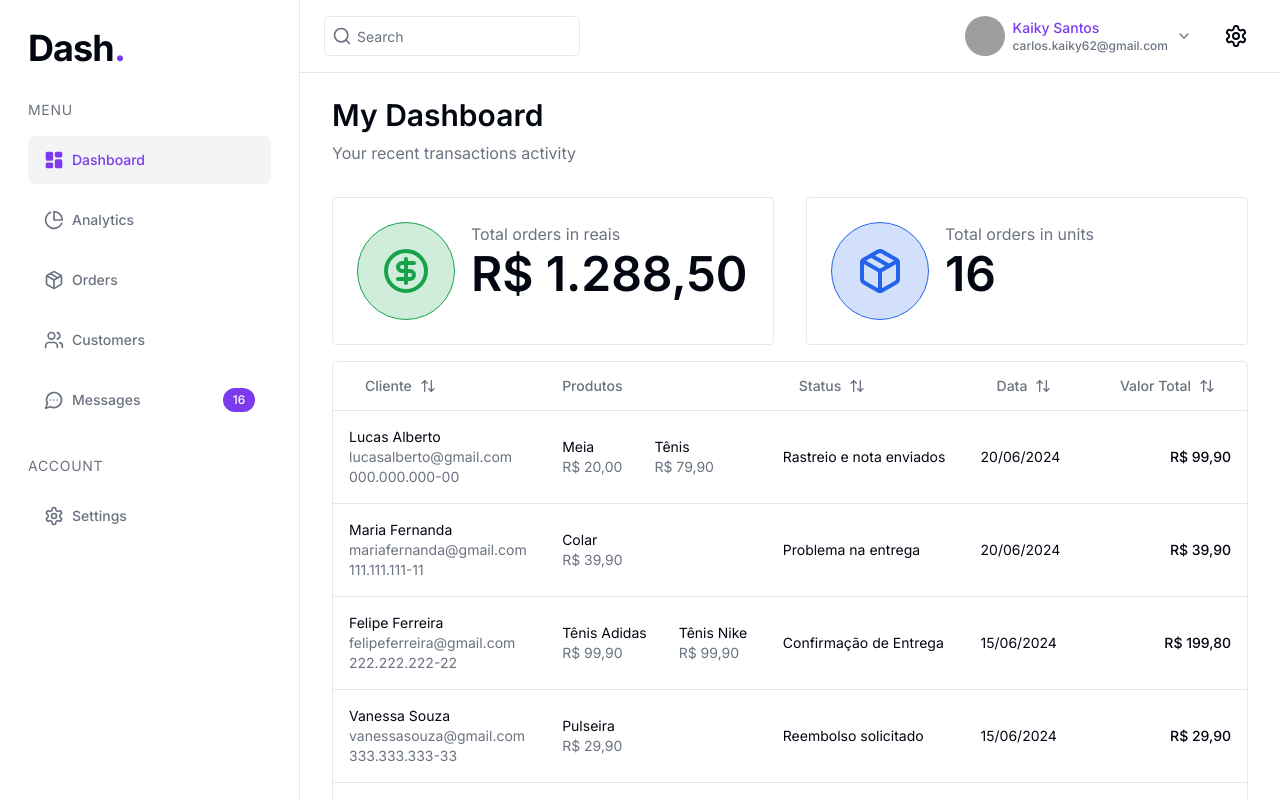
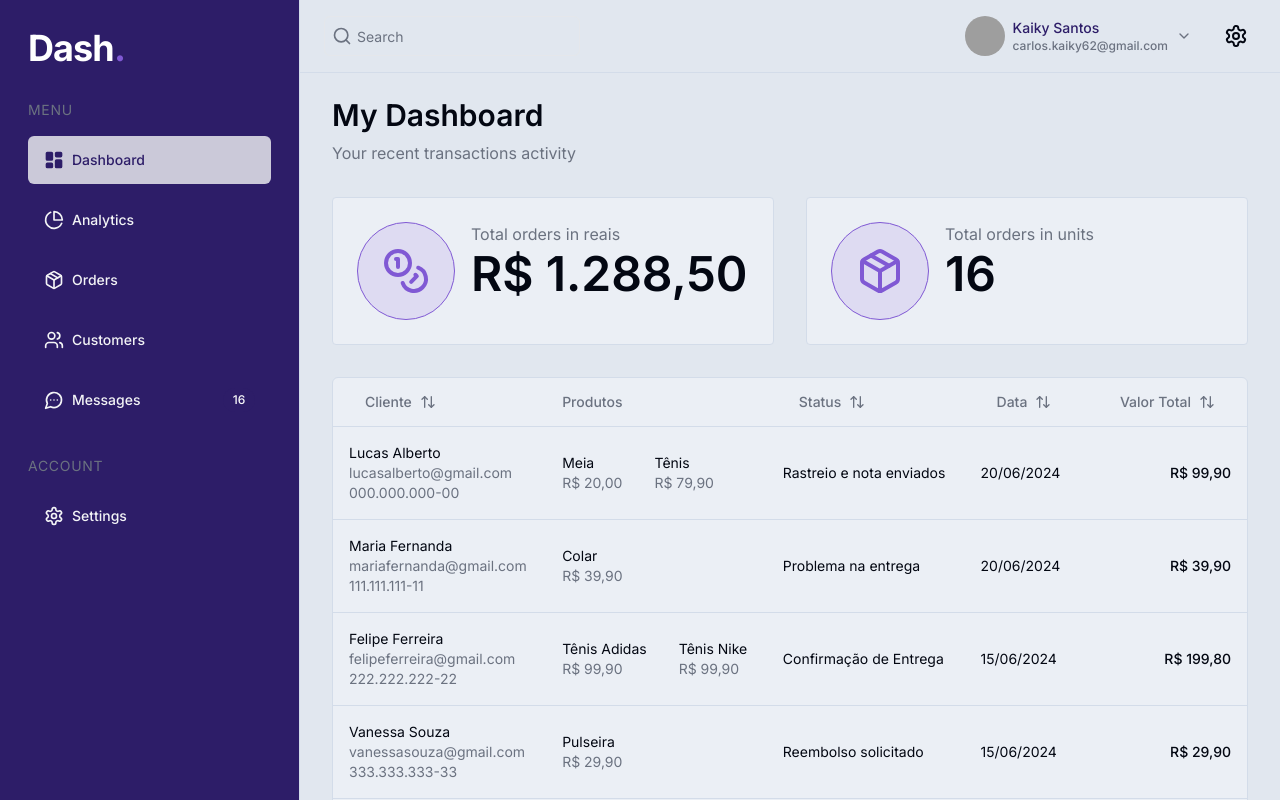
Before and after one commit to KaikySantos/dash, a Next.js app: page /en in a window 1280 px wide. Shown: the top 800 px of the page. Built offline with nearby package versions, Linux system fonts and the light colour scheme; grey boxes are pictures that could not be loaded.

Commit message:
change colors

```diff
--- a/app/[locale]/globals.css
+++ b/app/[locale]/globals.css
@@ -11,15 +11,15 @@
 
 @layer base {
   :root {
-    --background: 0 0% 100%;
+    --background: 214, 32%, 91%;
     --foreground: 224 71.4% 4.1%;
-    --card: 0 0% 100%;
+    --card: 214, 32%, 94%;
     --card-foreground: 224 71.4% 4.1%;
     --popover: 0 0% 100%;
     --popover-foreground: 224 71.4% 4.1%;
-    --primary: 262.1 83.3% 57.8%;
+    --primary: 253, 57%, 26%;
     --primary-foreground: 210 20% 98%;
-    --secondary: 220 14.3% 95.9%;
+    --secondary: 259, 59%, 59%;
     --secondary-foreground: 220.9 39.3% 11%;
     --muted: 220 14.3% 95.9%;
     --muted-foreground: 220 8.9% 46.1%;
@@ -27,9 +27,9 @@
     --accent-foreground: 220.9 39.3% 11%;
     --destructive: 0 84.2% 60.2%;
     --destructive-foreground: 210 20% 98%;
-    --border: 220 13% 91%;
+    --border: 214, 34%, 87%;
     --input: 220 13% 91%;
-    --ring: 262.1 83.3% 57.8%;
+    --ring: 253, 57%, 26%;
     --radius: 0.5rem;
   }
 
--- a/app/[locale]/page.tsx
+++ b/app/[locale]/page.tsx
@@ -30,7 +30,7 @@ export default async function Home() {
         {t("Dashboard.Subtitle")}
       </p>
 
-      <div className="flex flex-col xl:flex-row gap-8 mt-8 mb-4">
+      <div className="flex flex-col xl:flex-row gap-8 mt-8 mb-8">
         <DashboardCard
           label={t("Dashboard.CardMoney.Label")}
           type="money"
--- a/components/dashboard-card.tsx
+++ b/components/dashboard-card.tsx
@@ -1,4 +1,4 @@
-import { CircleDollarSign, Package } from "lucide-react";
+import { CircleDollarSign, Coins, Package } from "lucide-react";
 import { Badge } from "./ui/badge";
 
 interface DashboardCardProps {
@@ -11,12 +11,12 @@ export function DashboardCard({ label, type, value }: DashboardCardProps) {
   return (
     <div className="w-full rounded border p-6 flex gap-4 bg-card">
       {type === "money" ? (
-        <div className="bg-green-600/20 w-min h-min p-6 rounded-full border border-green-600">
-          <CircleDollarSign className="w-12 h-12 text-green-600" />
+        <div className="bg-violet-700/10 w-min h-min p-6 rounded-full border border-secondary">
+          <Coins className="w-12 h-12 text-secondary" />
         </div>
       ) : (
-        <div className="bg-blue-600/20 w-min h-min p-6 rounded-full border border-blue-600">
-          <Package className="w-12 h-12 text-blue-600" />
+        <div className="bg-violet-700/10 w-min h-min p-6 rounded-full border border-secondary">
+          <Package className="w-12 h-12 text-secondary" />
         </div>
       )}
 
--- a/components/nav-item.tsx
+++ b/components/nav-item.tsx
@@ -20,8 +20,8 @@ export const NavItem = ({
   return (
     <Button
       className={cn(
-        "bg-transparent h-12 flex items-center text-muted-foreground justify-start gap-2 px-4 py-3 cursor-pointer rounded-md hover:bg-accent/80",
-        selected && "bg-accent text-primary font-medium cursor-default"
+        "bg-transparent h-12 flex items-center text-muted justify-start gap-2 px-4 py-3 cursor-pointer rounded-md hover:bg-accent/10",
+        selected && "bg-accent/80 text-primary font-medium cursor-default hover:bg-accent/80"
       )}
       {...props}
     >
--- a/components/navigation.tsx
+++ b/components/navigation.tsx
@@ -68,15 +68,15 @@ export function Navigation() {
       <aside
         ref={sidebarRef}
         className={cn(
-          "h-full min-h-lvh border-r bg-background overflow-y-auto fixed flex w-[300px] flex-col justify-between z-[99999]",
+          "h-full min-h-lvh border-r bg-primary overflow-y-auto fixed flex w-[300px] flex-col justify-between z-[99999]",
           isResetting && "transition-all ease-in-out duration-300",
           isMobile && "w-0"
         )}
       >
         <div className="flex flex-col my-7 px-7">
-          <h2 className="text-4xl font-bold tracking-tight">
+          <h2 className="text-4xl text-white font-bold tracking-tight">
             Dash
-            <span className="text-primary">.</span>
+            <span className="text-secondary">.</span>
           </h2>
 
           <p className="mt-8 mb-4 text-muted-foreground text-sm tracking-wider">
--- a/components/orders-table/data-table.tsx
+++ b/components/orders-table/data-table.tsx
@@ -47,7 +47,7 @@ export function DataTable<TData, TValue>({
 
   return (
     <>
-      <div className="rounded-md border">
+      <div className="rounded-md bg-card border">
         <Table>
           <TableHeader>
             {table.getHeaderGroups().map((headerGroup) => (
```
